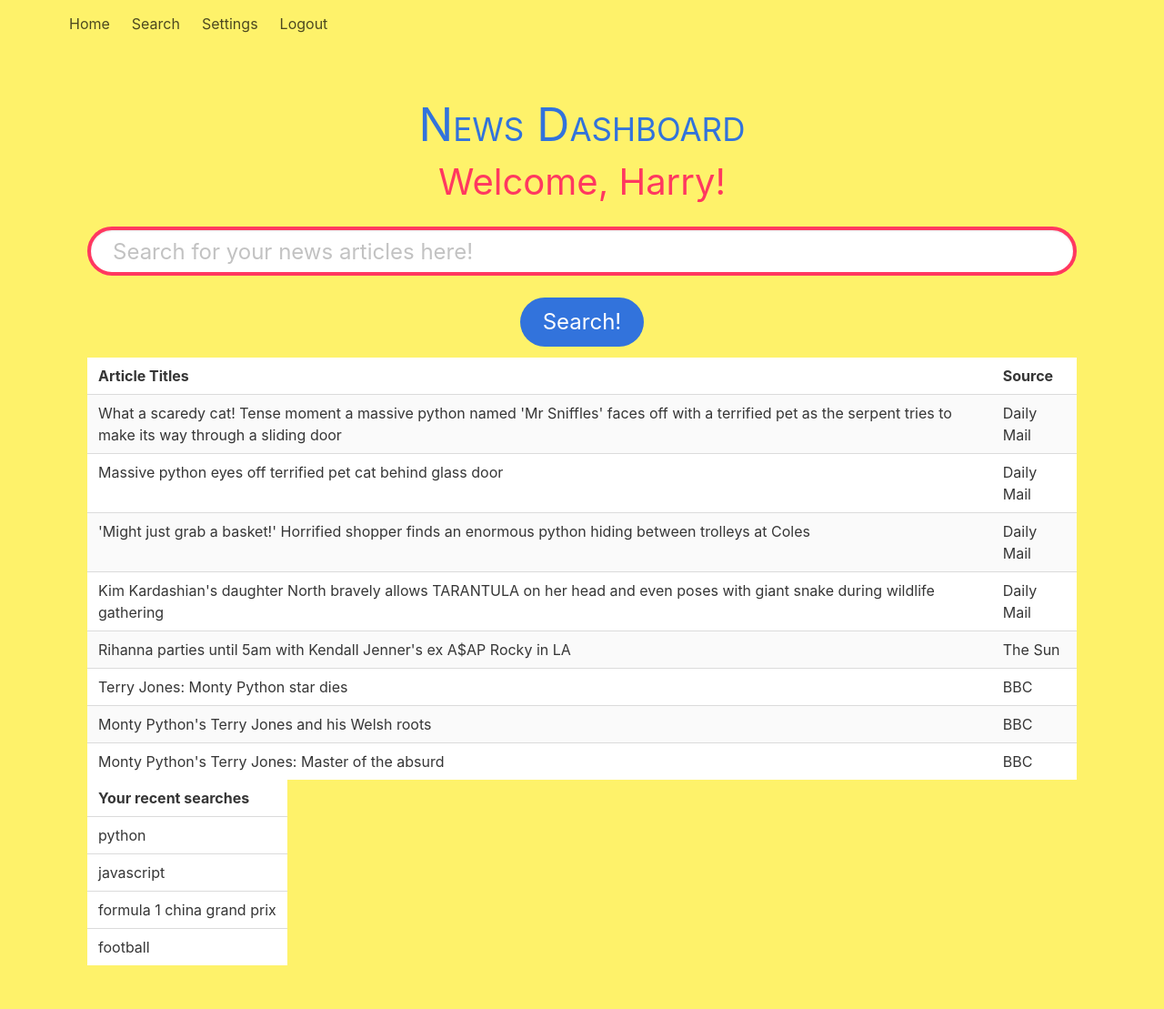
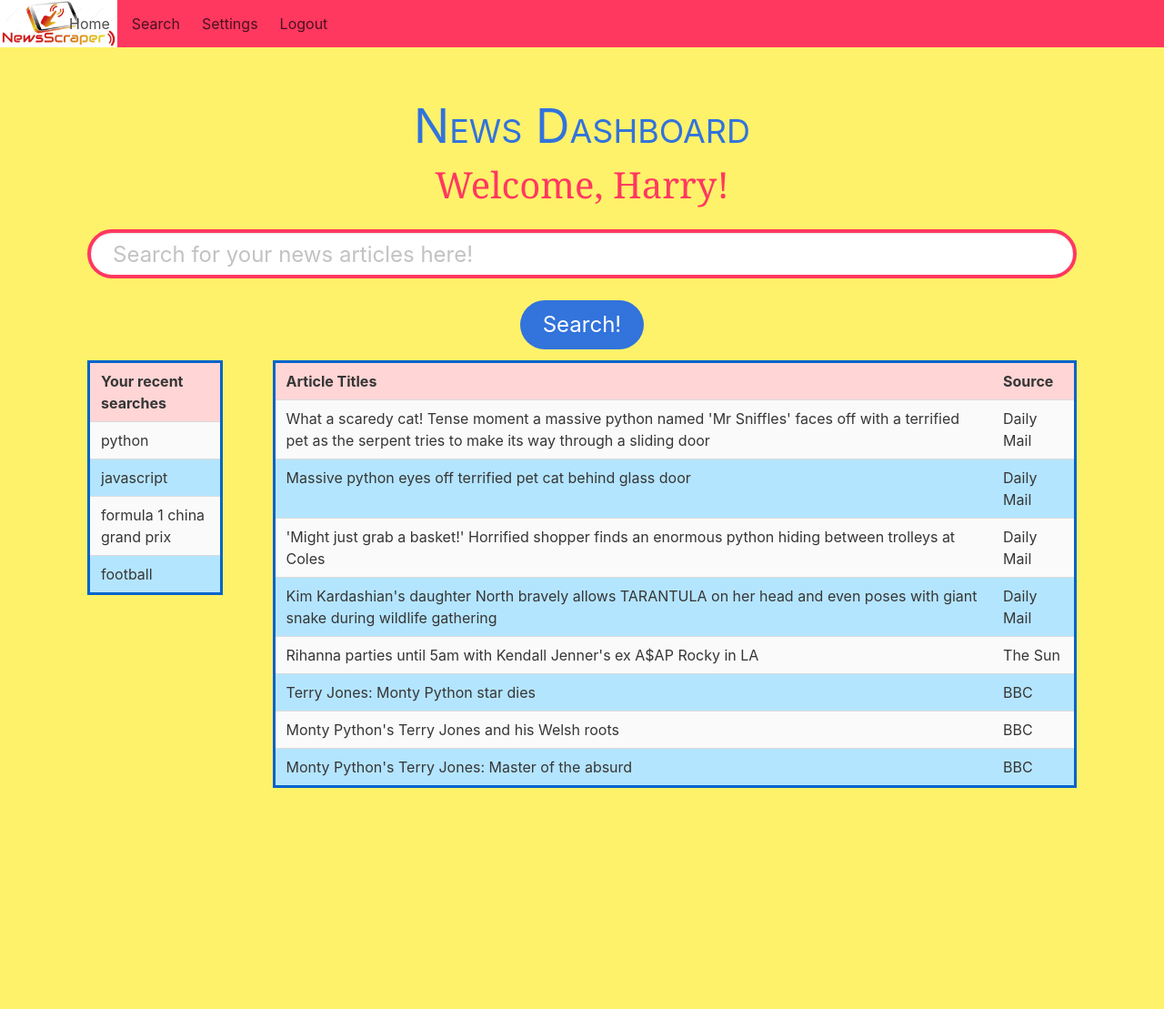
Before and after one commit to bcht201/NewsScraper, a Flask app: page /search_recent?term=python in a window 1280 px wide. Shown: the whole page at 91% size. After the commit the page ends 866 px from the top, so only its background shows below. Run offline with Flask 2, Linux system fonts and the light colour scheme; a user stored in the database is signed in; data comes from the database, SQL or seed files in the repository; both versions use the stored data as it was after the commit.

Commit message:
additional styling

```diff
--- a/application/static/styling/main.css
+++ b/application/static/styling/main.css
@@ -1,7 +1,19 @@
+.hero-head {
+    background-color:  hsl(348, 100%, 61%);
+}
+
 .newsdashboard {
-    font-size:  50px;
+    font-size:  52px;
     font-variant: small-caps;
 }
+
+
+#logo {
+    height: 52.25px;
+    position: fixed;
+    left: 0%;
+}
+
 
 #app {
     background-color: rgb(254, 242, 106);
@@ -110,3 +122,70 @@ form {
 .has-text-danger {
     font-size: 18px;
 }
+
+.home_container {
+    margin-top: 30px;
+    display: flex;
+    flex-direction: row;
+    border: 3px solid coral;
+    height: 40vh;
+}
+
+.info_side {
+    display: flex;
+    flex-direction: column;
+    justify-content: center;
+    width: 50%;
+    background-color: rgb(255, 213, 213);
+}
+
+.settings_side {
+    display: flex;
+    flex-direction: column;
+    justify-content: center;
+    width: 50%;
+    background-color: rgb(180, 229, 255);
+}
+
+.home_titles {
+    font-size: 26px;
+    color: hsl(348, 100%, 61%);
+    font-weight: bold;
+}
+
+p {
+    color: rgb(0, 123, 255);
+    font-size: 24px;
+    font-family: Cambria, Cochin, Georgia, Times, 'Times New Roman', serif;
+}
+
+.full_container {
+}
+
+.results_recents {
+    display: flex;
+    justify-content: center;
+}
+
+.results_table {
+    display: flex;
+    align-content: center;
+}
+
+.header_row {
+    background-color: rgb(255, 213, 213);
+}
+
+.td_row {
+    background-color: rgb(180, 229, 255);
+}
+
+#results_table {
+    display: flex;
+    border: 3px solid rgb(1, 99, 203);
+    align-items: center;
+}
+
+.recents_container {
+    margin-right: 5%;
+}
--- a/application/templates/base.html
+++ b/application/templates/base.html
@@ -14,6 +14,7 @@
                 <div class="container">
                     <div id="navbarMenuHeroA" class="navbar-start">
                         <div class="navbar-end">
+                            <img src="{{ url_for('static', filename='assets/logopic.png') }}" id="logo">
                             {% if current_user.is_authenticated %}
                             <a href="{{ url_for('index_home') }}" class="navbar-item">
                                 Home
--- a/application/templates/profile.html
+++ b/application/templates/profile.html
@@ -2,7 +2,7 @@
 
 {% block body %}
     <div class="container is-fluid">
-        <div >
+        <div class="full_container">
             <h1 class="newsdashboard has-text-link">News Dashboard</h1>
             <p class="subtitle has-text-danger is-2">Welcome, {{current_user.name}}!</p>
             {% if error %}
@@ -18,15 +18,28 @@
                     <input type="submit" class="button is-large is-link is-rounded" id="search_btn" value="Search!">
                 </form>
             </div>
-            <div>
+            <div class="results_recents">
+                    <div class="recents_container">
+                            <table class="table is-striped" id="results_table">
+                                <tr class="header_row">
+                                    <th>Your recent searches</th>
+                                </tr>
+                                {% for recent in recents %}
+                                <tr class="td_row">
+                                    <td><a href="/search_recent?term={{recent.keyword}}">{{recent.keyword}}</a></td>
+                                </tr>
+                                {% endfor %}
+                            </table>
+                        </div>
+                <div class="results_table">
                     {% if infos %}
-                <table class="table is-striped">
-                    <tr>
+                    <table class="table is-striped" id="results_table">
+                        <tr class="header_row">
                             <th>Article Titles</th>
                             <th>Source</th>
                         </tr>
                         {% for info in infos %}
-                    <tr>
+                        <tr class="td_row">
                             <td><a href={{info.link}} target="_blank">{{info.title}}</a></td>
                             <td>{{info.source}}</td>
                         </tr>
@@ -34,18 +47,8 @@
                     </table>
                     {% endif %}
 
+
                 </div>
-            <div>
-                <table class="table">
-                    <tr>
-                        <th>Your recent searches</th>
-                    </tr>
-                    {% for recent in recents %}
-                    <tr>
-                        <td><a href="/search_recent?term={{recent.keyword}}">{{recent.keyword}}</a></td>
-                    </tr>
-                    {% endfor %}
-                </table>
             </div>
         </div>
     </div>
```
Also changed, not shown: application/templates/index.html (+19 -6 lines), application/media/logopic.jpg (deleted), application/static/assets/logopic.png (added), application/test.db. Lines whose indentation alone changed are shown as unchanged.
